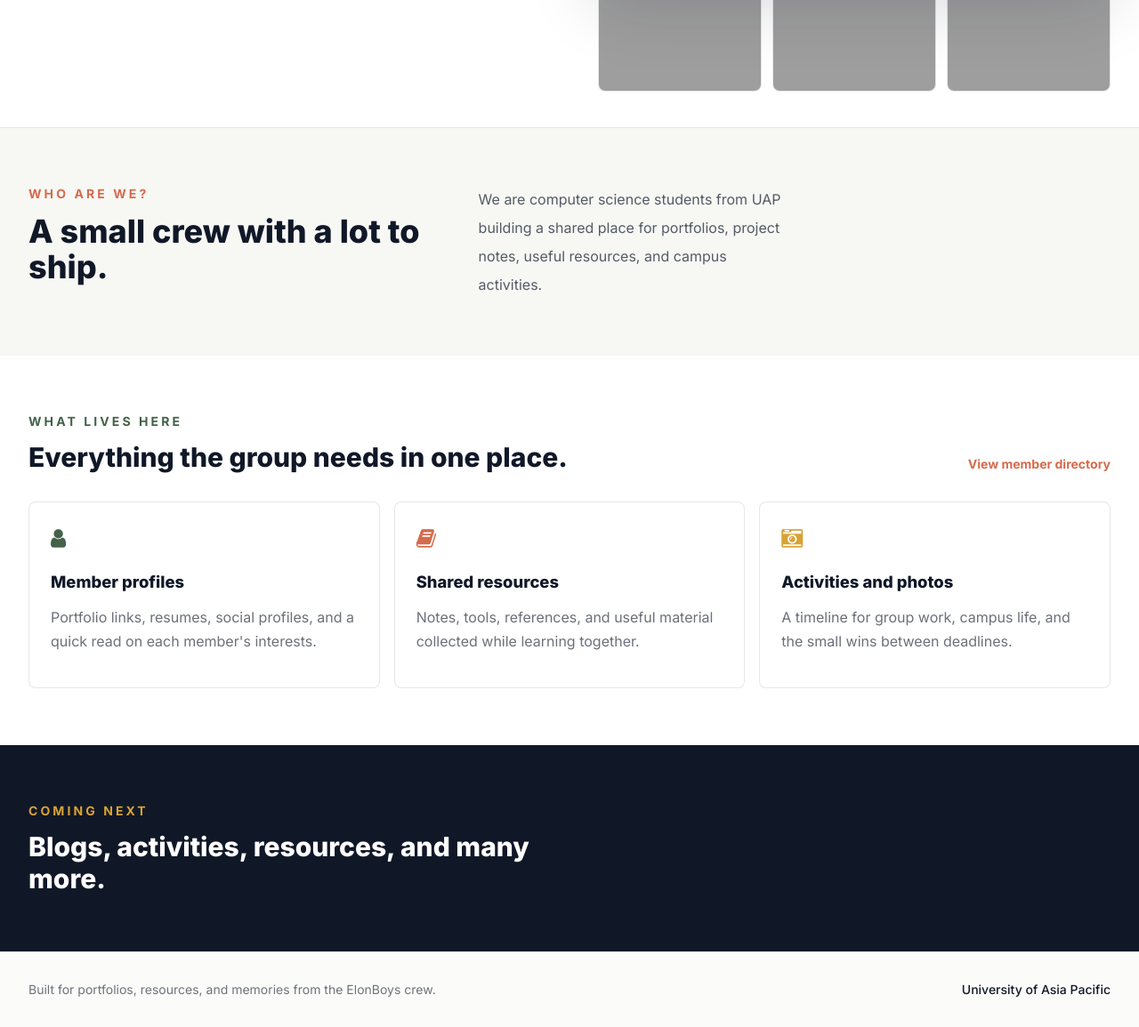
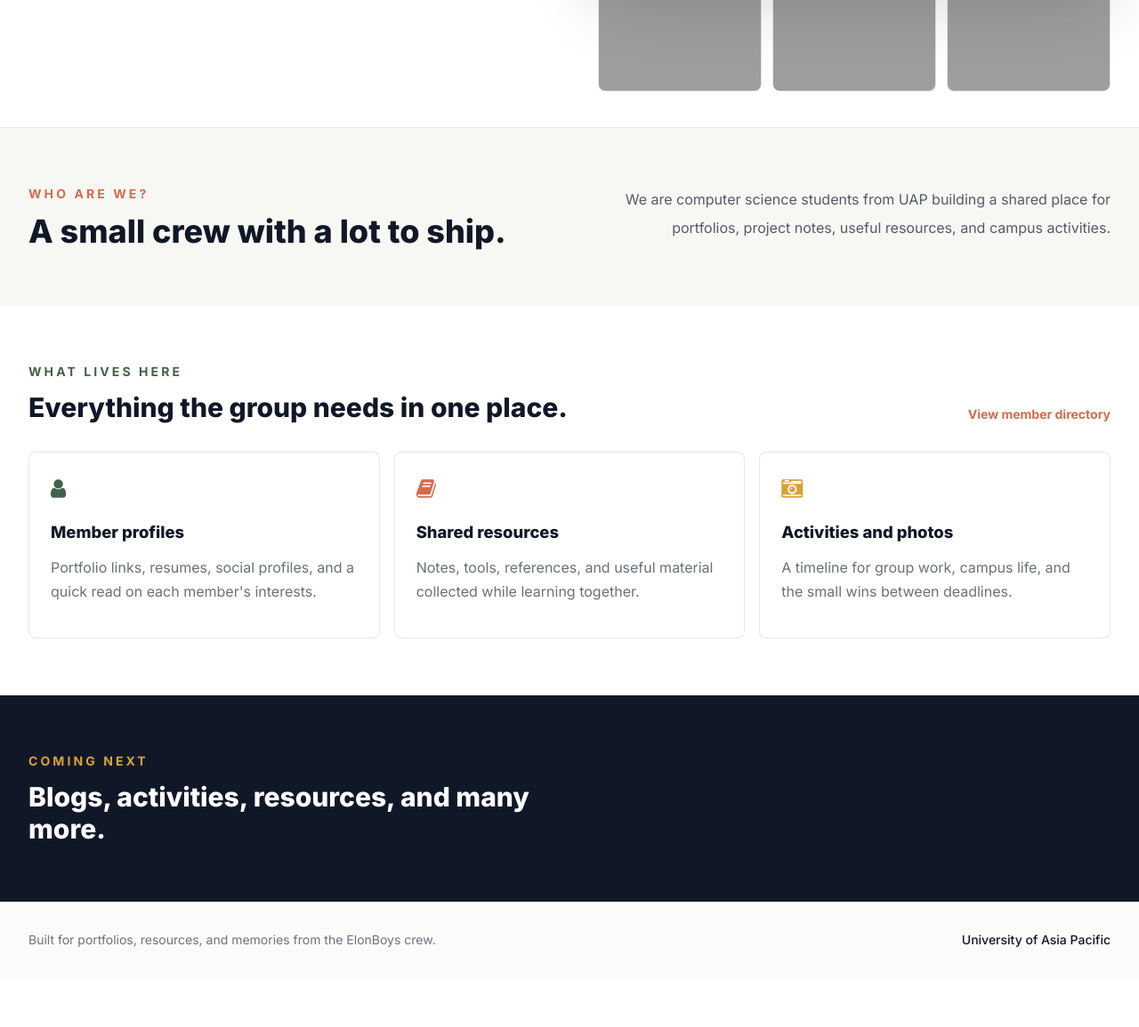
Before and after one commit to MahirTB/Project_ElonBoys, a Django app: page / in a window 1280 px wide. Shown: the part 860-2015 px from the top of the page at 89% size. After the commit the page ends 1925 px from the top, so only its background shows below. Run offline with Django 5.2, Linux system fonts and the light colour scheme; data comes from the database, SQL or seed files in the repository; some libraries are stand-ins or nearby versions; grey boxes are pictures that could not be loaded.

Commit message:
fixed alignment

```diff
--- a/elonboys/templates/index.html
+++ b/elonboys/templates/index.html
@@ -44,12 +44,12 @@
 </section>
 
 <section class="bg-paper py-16">
-    <div class="mx-auto grid max-w-7xl gap-8 px-4 sm:px-6 lg:grid-cols-[0.8fr_1.2fr] lg:px-8">
+    <div class="mx-auto grid max-w-7xl gap-8 px-4 sm:px-6 lg:grid-cols-2 lg:px-8">
         <div>
             <p class="text-sm font-bold uppercase tracking-[0.22em] text-coral">Who are we?</p>
             <h2 class="mt-3 text-3xl font-extrabold tracking-normal text-ink sm:text-4xl">A small crew with a lot to ship.</h2>
         </div>
-        <div class="grid gap-5 text-base leading-8 text-ink/70 md:grid-cols-2">
+        <div class="ml-auto max-w-xl text-base leading-8 text-ink/70 lg:text-right">
             <p>We are computer science students from UAP building a shared place for portfolios, project notes, useful resources, and campus activities.</p>
             <!-- <p>The site is meant to feel like a living archive: clean enough for professional profiles, lively enough for the moments we will laugh about later.</p> -->
         </div>
```
